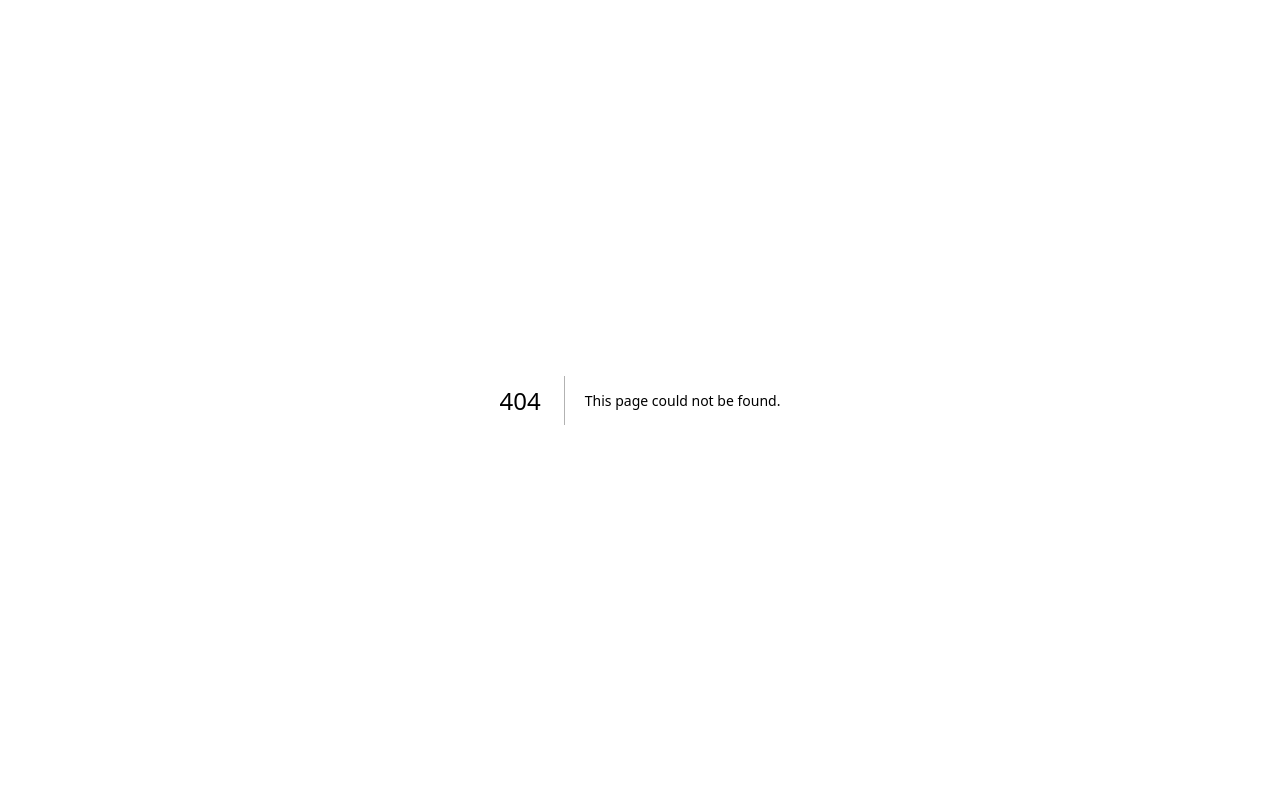
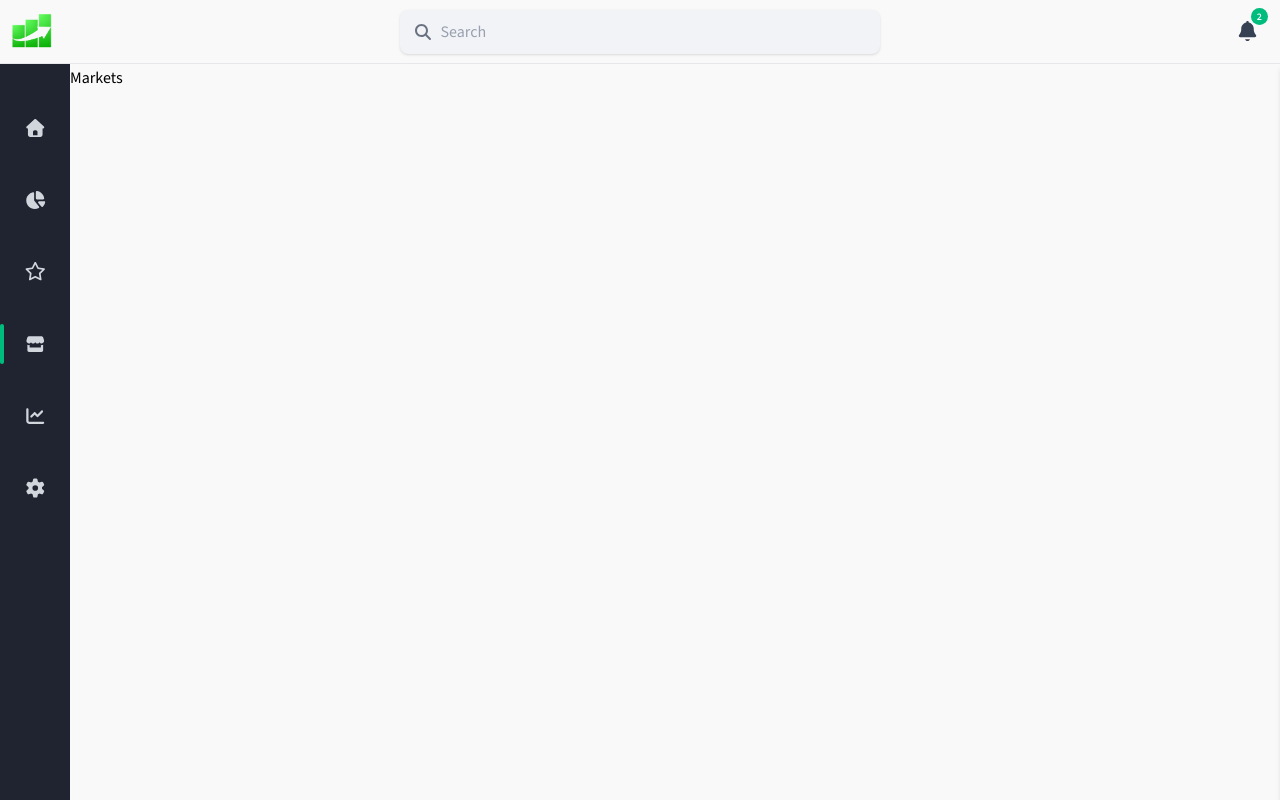
Before and after one commit to StGrozdanov/finance-web, a Next.js app: page /markets in a window 1280 px wide. Before the commit this address had no page. Built offline with nearby package versions, Linux system fonts and the light colour scheme.

Commit message:
add markets page

```diff
--- /dev/null
+++ b/src/app/(auth)/markets/page.tsx
@@ -0,0 +1,3 @@
+export default function MarketsPage() {
+  return <div>Markets</div>;
+}
--- a/src/app/_components/NavSidebar/NavSidebar.tsx
+++ b/src/app/_components/NavSidebar/NavSidebar.tsx
@@ -7,6 +7,7 @@ import {
   faChartPie,
   faChartLine,
   faGear,
+  faStore,
 } from '@fortawesome/free-solid-svg-icons';
 import { faStar } from '@fortawesome/free-regular-svg-icons';
 import SidebarItem from './modules/SidebarItem';
@@ -30,6 +31,11 @@ const navItems: NavItem[] = [
     href: '/following',
     label: 'Following',
     icon: faStar,
+  },
+  {
+    href: '/markets',
+    label: 'Markets',
+    icon: faStore,
   },
   { href: '/insights', label: 'Insights', icon: faChartLine },
   { href: '/settings', label: 'Settings', icon: faGear },
```
